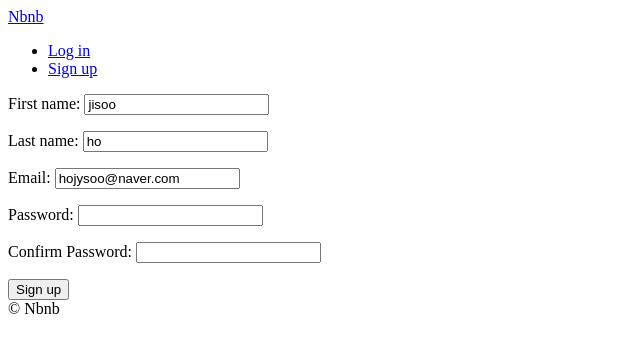
After one commit to jisoo-ho/airbnb-clone, a Django app: page /users/sigup in a window 1280 px wide. The commit adds this page. Shown: the top 353 px of the page, without its empty margins (0-640 px from the left). Run offline with Django 3.2, Linux system fonts and the light colour scheme.

Commit message:
sign up function making & saving account

```diff
--- a/templates/partials/nav.html
+++ b/templates/partials/nav.html
@@ -5,6 +5,7 @@
     <li><a href="{% url "users:logout" %}">Log out</a></li>
     {% else %}
     <li><a href="{% url "users:login" %}">Log in</a></li>
+    <li><a href="{% url "users:signup" %}">Sign up</a></li>
     {% endif %}
 
 </ul>
--- /dev/null
+++ b/templates/users/signup.html
@@ -0,0 +1,16 @@
+{% extends "base.html" %}
+
+{% block page_title %}
+Sign Up
+{% endblock page_title %}
+
+{% block search-bar %}
+{% endblock search-bar %}
+
+{% block content %}
+<form method="POST" action="{% url "users:signup" %}">
+    {% csrf_token %}
+    {{form.as_p}}
+    <button>Sign up</button>
+</form>
+{% endblock content %}
--- a/users/forms.py
+++ b/users/forms.py
@@ -26,3 +26,42 @@ class LoginForm(forms.Form):
             self.add_error(
                 "email", forms.ValidationError("유저가 존재하지 않습니다.(User doesn't exist)")
             )
+
+
+class SignUpForm(forms.Form):
+
+    first_name = forms.CharField(max_length=80)
+    last_name = forms.CharField(max_length=80)
+    email = forms.EmailField()
+    password = forms.CharField(widget=forms.PasswordInput)
+    password1 = forms.CharField(widget=forms.PasswordInput, label="Confirm Password")
+
+    def clean_email(self):
+        email = self.cleaned_data.get("email")
+        try:
+            models.User.objects.get(email=email)
+            raise forms.ValidationError(
+                "이미 존재하는 이메일 입니다.(User already exists with that email)"
+            )
+        except models.User.DoesNotExist:
+            return email
+
+    def clean_password1(self):  # 양식의 필드를 순차적으로 clean하기 때문에 명칭을 다르게 한다.
+        password = self.cleaned_data.get("password")
+        password1 = self.cleaned_data.get("password1")
+        if password != password1:
+            raise forms.ValidationError(
+                "비밀번호가 일치하지 않습니다.(Password confirmation does not match)"
+            )
+        else:
+            return password
+
+    def save(self):
+        first_name = self.cleaned_data.get("first_name")
+        last_name = self.cleaned_data.get("last_name")
+        email = self.cleaned_data.get("email")
+        password = self.cleaned_data.get("password")
+        user = models.User.objects.create_user(email, email, password)  # 암호화 하여 저장
+        user.first_name = first_name
+        user.last_name = last_name
+        user.save()
--- a/users/urls.py
+++ b/users/urls.py
@@ -7,4 +7,5 @@ app_name = "users"
 urlpatterns = [
     path("login", views.LoginView.as_view(), name="login"),
     path("logout", views.log_out, name="logout"),
+    path("sigup", views.SignUpView.as_view(), name="signup"),
 ]
--- a/users/views.py
+++ b/users/views.py
@@ -1,7 +1,6 @@
-from django.views import View
 from django.views.generic import FormView
 from django.urls import reverse_lazy
-from django.shortcuts import render, redirect, reverse
+from django.shortcuts import redirect, reverse
 from django.contrib.auth import authenticate, login, logout
 from . import forms
 
@@ -27,3 +26,20 @@ class LoginView(FormView):
 def log_out(request):
     logout(request)  # 이 줄의 로그아웃은 임포트한 함수이므로 주의
     return redirect(reverse("core:home"))
+
+
+class SignUpView(FormView):
+
+    template_name = "users/signup.html"
+    form_class = forms.SignUpForm
+    success_url = reverse_lazy("core:home")  # 회원가입 성공 시 이동 화면(홈)
+    initial = {"first_name": "jisoo", "last_name": "ho", "email": "hojysoo@naver.com"}
+
+    def form_valid(self, form):
+        form.save()  # 저장 함수 실행
+        email = form.cleaned_data.get("email")
+        password = form.cleaned_data.get("password")
+        user = authenticate(self.request, username=email, password=password)
+        if user is not None:
+            login(self.request, user)
+        return super().form_valid(form)
```
